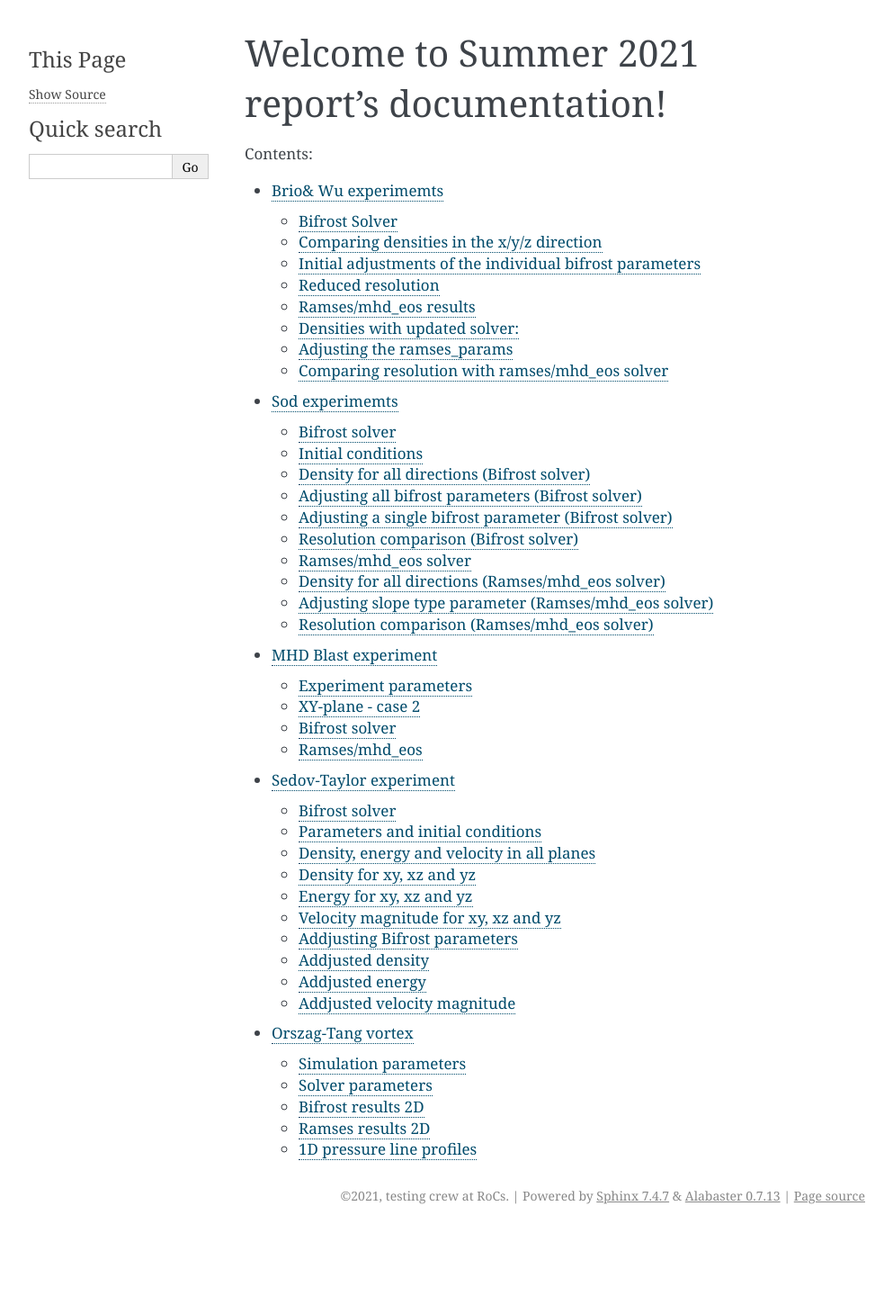
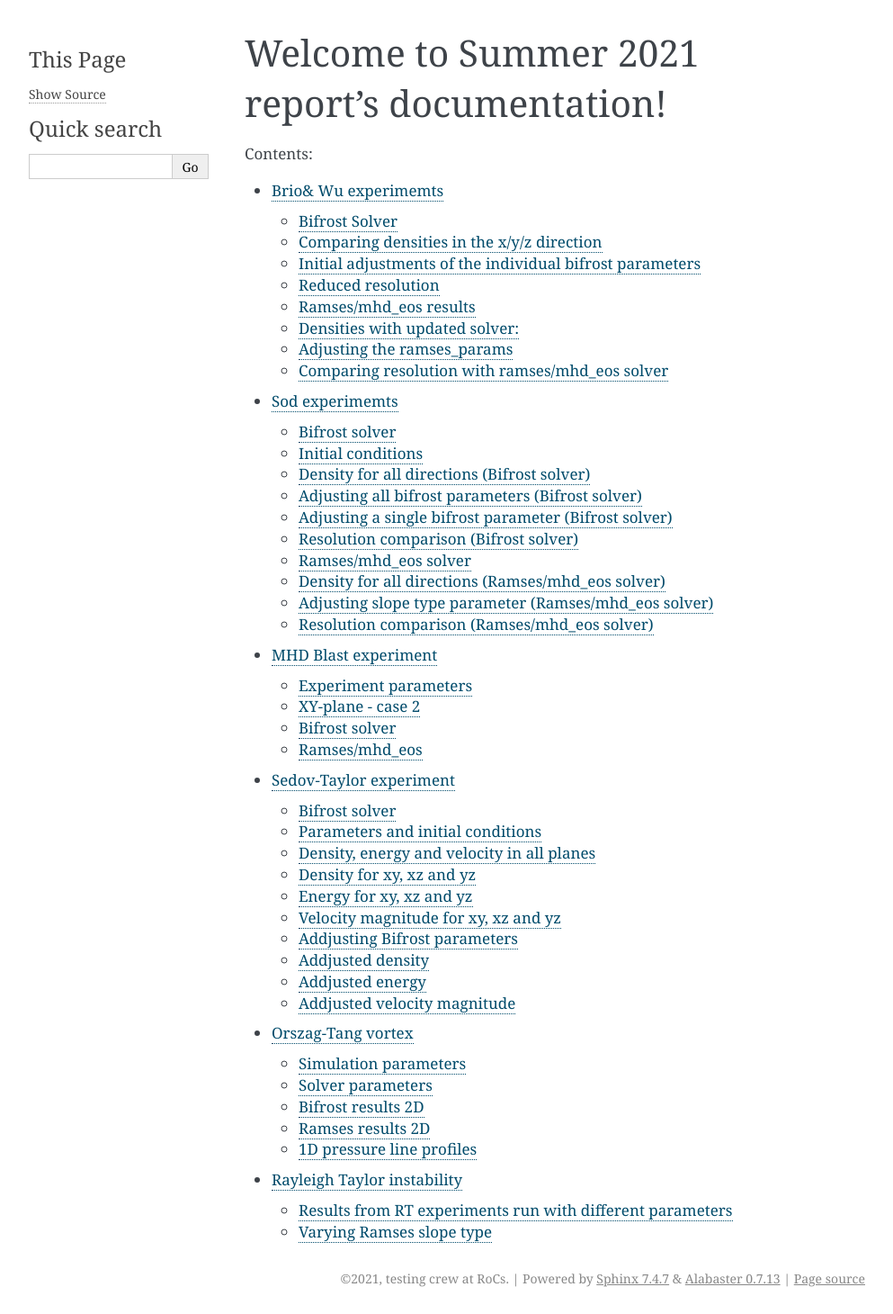
Before and after one commit to guadabsb15/summer_2021_report, a Sphinx documentation site: the page built from docs/source/index.rst, in a window 1280 px wide. Shown: the whole page at 90% size, without its empty margins (148-1141 px from the left). Built offline with Sphinx 7.4.7, drawn with Linux system fonts in a browser that asks for light colours; before the commit the page ends 1368 px from its top, so only the background shows below that; some of the changed lines change nothing that is shown.

Commit message:
Starting Rayleigh Taylor experiment

```diff
--- a/docs/source/index.rst
+++ b/docs/source/index.rst
@@ -15,3 +15,4 @@
    mhd_blast
    sedov
    orszagtang
+   rayleigh_taylor
--- /dev/null
+++ b/docs/source/rayleigh_taylor.rst
@@ -0,0 +1,42 @@
+Rayleigh Taylor instability
+======
+
+Results from RT experiments run with different parameters
+----
+In these experiments, we change various parameters and study the effects in resultant density. The Ramses solver is used to simulate the experiment, and simulation snapshot are taken after 5 seconds. At this time we can compare results from different runs.
+
+Initially, experimental parameters follow Abel. T (2011)
+
++-----------------------+
+| Experiment Parameters |
++----------+------------+
+| Quantity |   Value    |
++==========+============+
+|    y0    |    0.5     |
++----------+------------+
+|    d1    |     1      |
++----------+------------+
+|    d2    |     2      |
++----------+------------+
+|  deltay  |   0.025    |
++----------+------------+
+| deltavy  |   0.025    |
++----------+------------+
+|  dymin   |    0.3     |
++----------+------------+
+|  dymax   |    0.7     |
++----------+------------+
+
+with gas constant gamma = 1.4
+
+Varying Ramses slope type
+----
+
+Type of slope limiter used in the Godunov scheme for the piecewise linear reconstruction, see the `Ramses docs <https://bitbucket.org/rteyssie/ramses/wiki/Hydro%20Parameters>`_ for further explanation.
+
+.. image:: img_rayleigh_taylor/density_slope_2_50.png
+       :width: 48 %
+.. image:: img_rayleigh_taylor/density_slope_1_50.png
+       :width: 48 %
+.. image:: img_rayleigh_taylor/density_run_3_50.png
+          :width: 48 %
```
Also changed, not shown: docs/source/img_rayleigh_taylor/density_run3_50.png (added), docs/source/img_rayleigh_taylor/density_slope_1_50.png (added), docs/source/img_rayleigh_taylor/density_slope_2_50.png (added).
